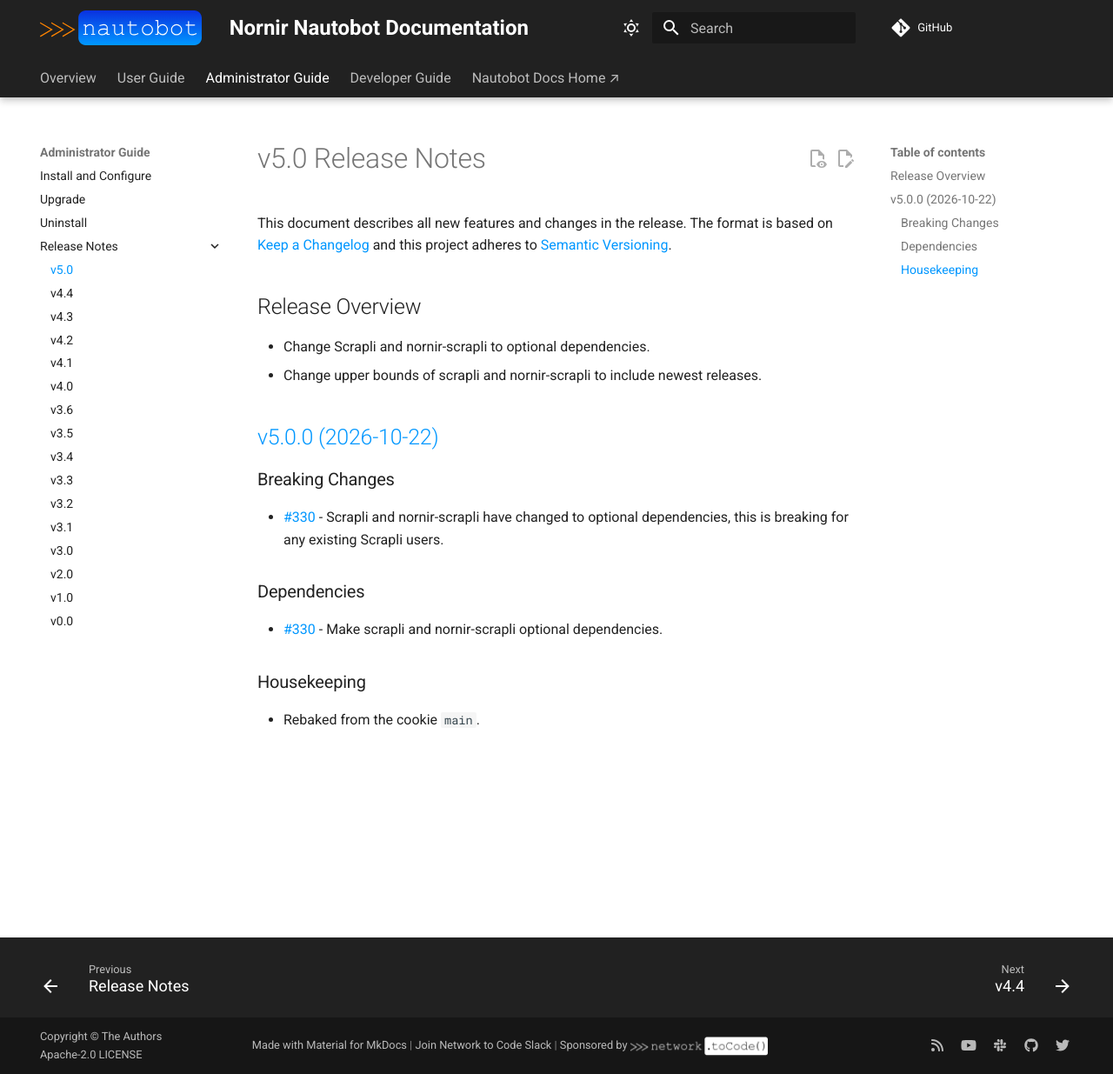
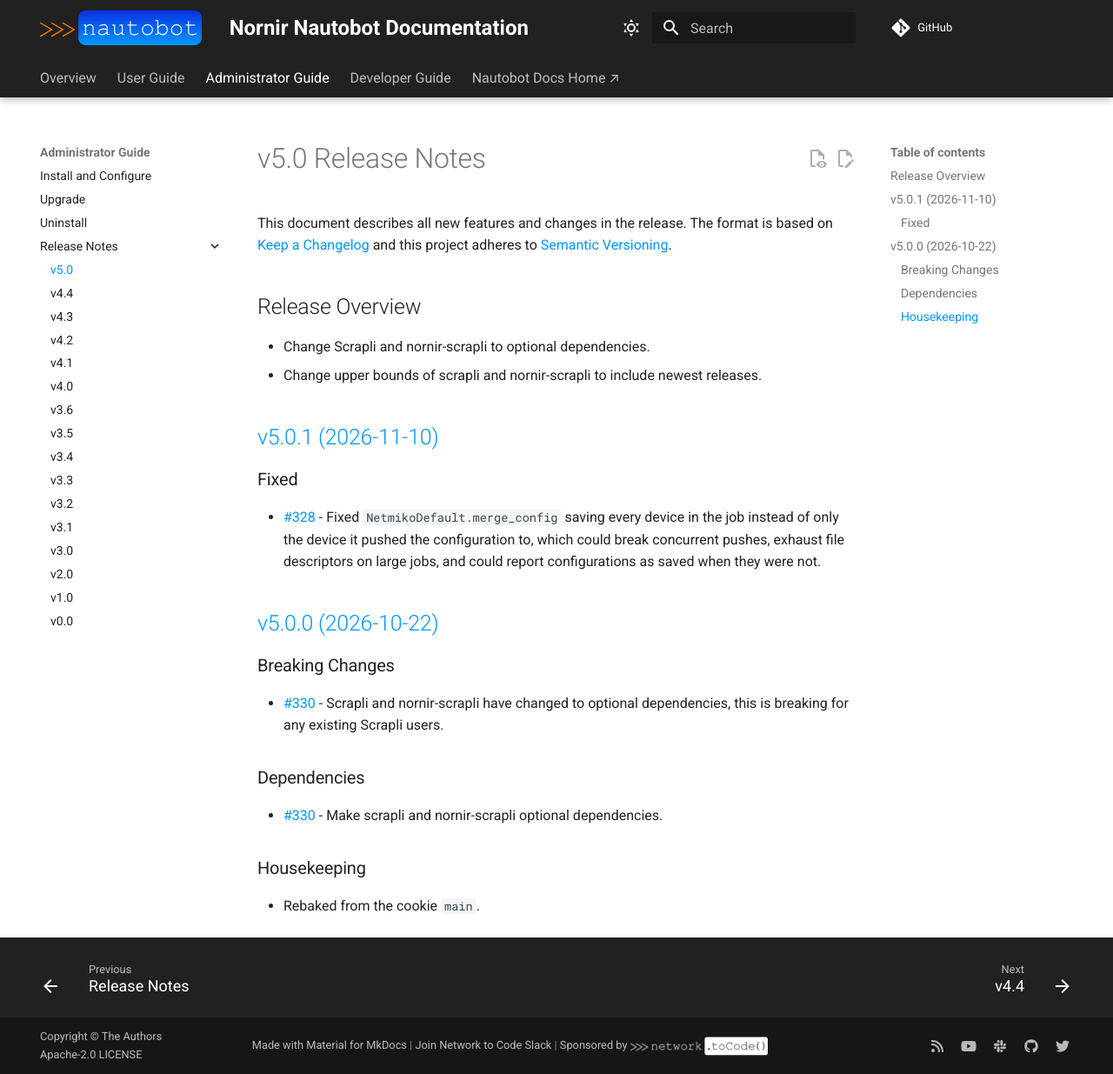
Before and after one commit to nautobot/nornir-nautobot, an MkDocs documentation site: the page built from docs/admin/release_notes/version_5.0.md, in a window 1280 px wide and 1235 px high. Shown: the whole window at 87% size. Built offline with MkDocs 1.6.1 and Material for MkDocs 9.7.7, drawn with Linux system fonts in a browser that asks for light colours; comment, search, counter and statistics services are not loaded.

Commit message:
prepare release v5.0.1

```diff
--- a/docs/admin/release_notes/version_5.0.md
+++ b/docs/admin/release_notes/version_5.0.md
@@ -8,6 +8,12 @@
 - Change upper bounds of scrapli and nornir-scrapli to include newest releases.
 
 <!-- towncrier release notes start -->
+
+## [v5.0.1 (2026-11-10)](https://github.com/nautobot/nornir-nautobot/releases/tag/v5.0.1)
+
+### Fixed
+
+- [#328](https://github.com/nautobot/nornir-nautobot/issues/328) - Fixed `NetmikoDefault.merge_config` saving every device in the job instead of only the device it pushed the configuration to, which could break concurrent pushes, exhaust file descriptors on large jobs, and could report configurations as saved when they were not.
 
 ## [v5.0.0 (2026-10-22)](https://github.com/nautobot/nornir-nautobot/releases/tag/v5.0.0)
 
--- a/pyproject.toml
+++ b/pyproject.toml
@@ -1,6 +1,6 @@
 [tool.poetry]
 name = "nornir-nautobot"
-version = "5.0.1a0"
+version = "5.0.1"
 description = "Nornir Plugin for Nautobot providing centralized inventory and tasks."
 authors = ["Network to Code, LLC <opensource@networktocode.com>"]
 readme = "README.md"
```
Also changed, not shown: 2 other files.
